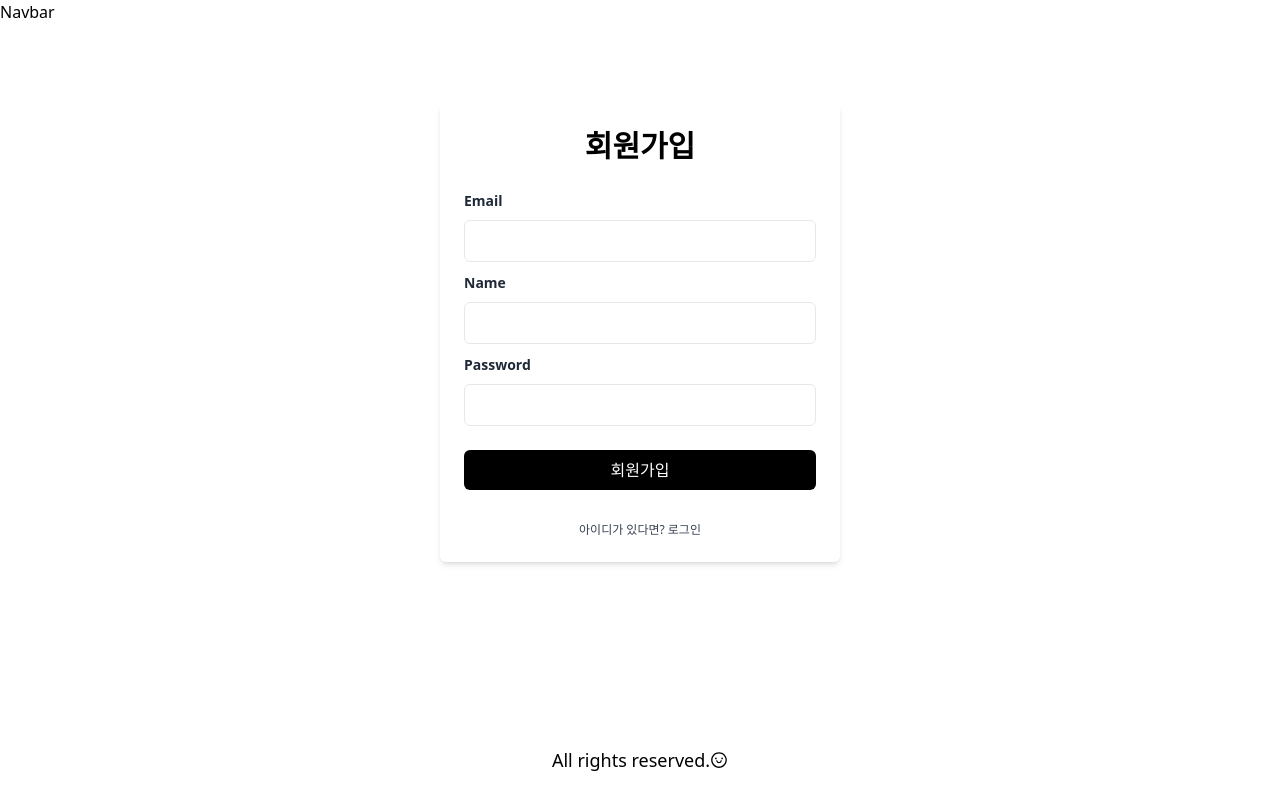
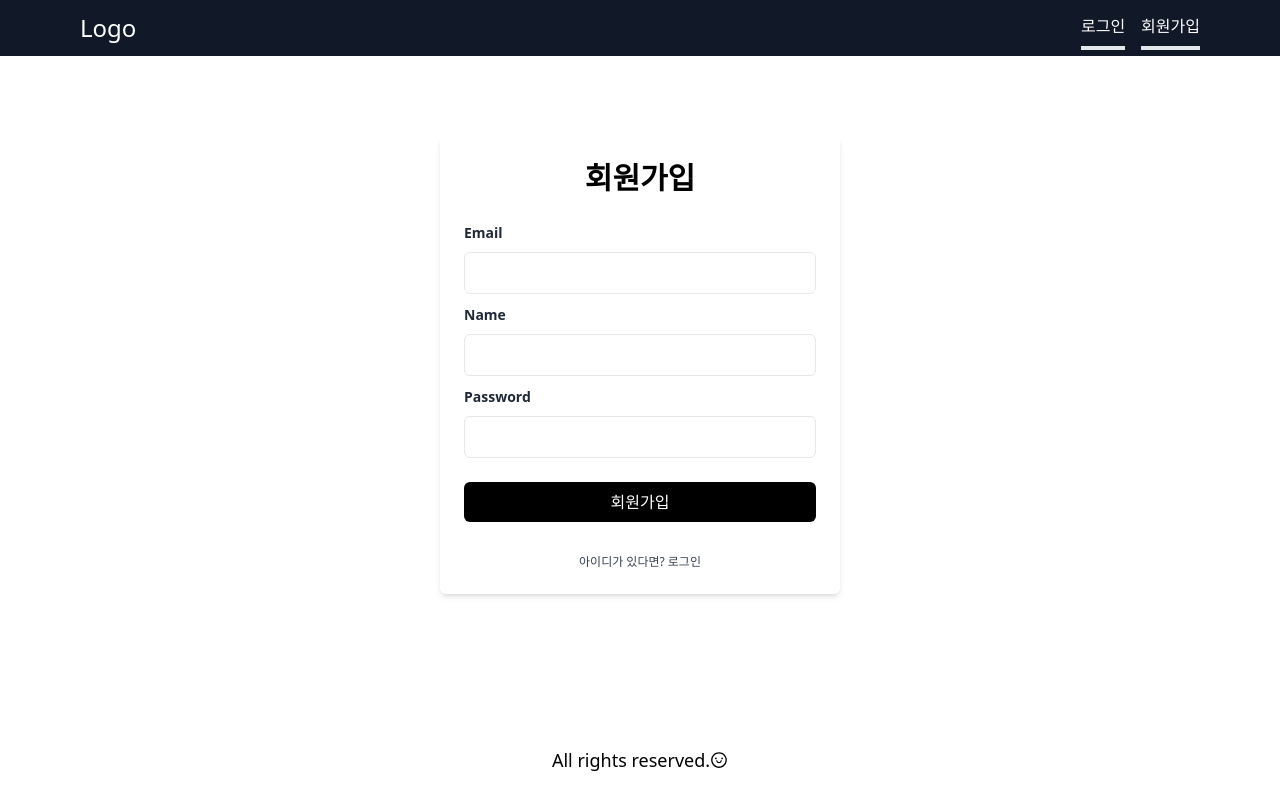
Before and after one commit to CHAEWONSEOK98/shopping, a React (Vite) app in the folder frontend/: page /register in a window 1280 px wide. Built offline with nearby package versions, Linux system fonts and the light colour scheme.

Commit message:
navbar + logout

```diff
--- a/frontend/src/layout/Navbar/Sections/NavItem.jsx
+++ b/frontend/src/layout/Navbar/Sections/NavItem.jsx
@@ -1,5 +1,54 @@
-const NavItem = () => {
-  return <div></div>;
+import { useDispatch, useSelector } from 'react-redux';
+import { Link, useNavigate } from 'react-router-dom';
+import { logoutUser } from '../../../store/thunkFunctions';
+
+const routes = [
+  { to: '/login', name: '로그인', auth: false },
+  { to: '/register', name: '회원가입', auth: false },
+  { to: '', name: '로그아웃', auth: true },
+];
+
+const NavItem = ({ mobile }) => {
+  const isAuth = useSelector((state) => state.user?.isAuth);
+  const dispatch = useDispatch();
+  const navigate = useNavigate();
+
+  const handleLogout = () => {
+    dispatch(logoutUser()).then(() => {
+      navigate('/login');
+    });
+  };
+  return (
+    <ul
+      className={`text-md justify-center items-center w-full flex gap-4 ${
+        mobile && 'flex-col bg-gray-900 h-full'
+      }`}
+    >
+      {routes.map(({ to, name, auth }) => {
+        if (isAuth !== auth) return null;
+
+        if (name === '로그아웃') {
+          return (
+            <li
+              key={name}
+              className="py-2 text-center border-b-4 cursor-pointer"
+            >
+              <Link onClick={handleLogout}>{name}</Link>
+            </li>
+          );
+        } else {
+          return (
+            <li
+              key={name}
+              className="py-2 text-center border-b-4 cursor-pointer"
+            >
+              <Link to={to}>{name}</Link>
+            </li>
+          );
+        }
+      })}
+    </ul>
+  );
 };
 
 export default NavItem;
--- a/frontend/src/layout/Navbar/index.jsx
+++ b/frontend/src/layout/Navbar/index.jsx
@@ -1,5 +1,38 @@
+import { useState } from 'react';
+import { Link } from 'react-router-dom';
+import NavItem from './Sections/NavItem';
+
 const Navbar = () => {
-  return <div>Navbar</div>;
+  const [menu, setMenu] = useState(false);
+
+  const handleMenu = () => {
+    setMenu(!menu);
+  };
+  return (
+    <nav className="relative z-10 text-white bg-gray-900">
+      <div className="w-full">
+        <div className="flex items-center justify-between mx-5 sm:mx-10 lg:mx-20">
+          {/* logo */}
+          <div className="flex items-center text-2xl h-14">
+            <Link to="/">Logo</Link>
+          </div>
+
+          {/* menu button */}
+          <div className="text-2xl sm:hidden">
+            <button onClick={handleMenu}>{menu ? '-' : '+'}</button>
+          </div>
+
+          {/* big screen nav-items */}
+          <div className="hidden sm:block">
+            <NavItem />
+          </div>
+        </div>
+
+        {/* mobile nav-items */}
+        <div className="block sm:hidden">{menu && <NavItem mobile />}</div>
+      </div>
+    </nav>
+  );
 };
 
 export default Navbar;
--- a/frontend/src/store/thunkFunctions.js
+++ b/frontend/src/store/thunkFunctions.js
@@ -43,3 +43,17 @@ export const authUser = createAsyncThunk(
     }
   }
 );
+
+export const logoutUser = createAsyncThunk(
+  'user/logoutUser',
+  async (_, thunkAPI) => {
+    try {
+      const response = await axiosInstance.post(`/users/logout`);
+
+      return response.data;
+    } catch (error) {
+      console.log(error);
+      return thunkAPI.rejectWithValue(error.reponse.data || error.message);
+    }
+  }
+);
--- a/frontend/src/store/userSlice.js
+++ b/frontend/src/store/userSlice.js
@@ -1,5 +1,10 @@
 import { createSlice } from '@reduxjs/toolkit';
-import { authUser, loginUser, registerUser } from './thunkFunctions';
+import {
+  authUser,
+  loginUser,
+  logoutUser,
+  registerUser,
+} from './thunkFunctions';
 import { toast } from 'react-toastify';
 
 const initialState = {
@@ -62,6 +67,21 @@ const userSlice = createSlice({
         state.error = action.payload;
         state.isAuth = false;
         localStorage.removeItem('accessToken');
+      })
+
+      .addCase(logoutUser.pending, (state) => {
+        state.isLoading = true;
+      })
+      .addCase(logoutUser.fulfilled, (state, action) => {
+        state.isLoading = false;
+        state.userDate = initialState.userDate;
+        state.isAuth = false;
+        localStorage.removeItem('accessToken');
+      })
+      .addCase(logoutUser.rejected, (state, action) => {
+        state.isLoading = false;
+        state.error = action.payload;
+        toast.error(action.payload);
       });
   },
 });
```
Also changed, not shown: 1 other file (tests, documents, lock files or other folders).
